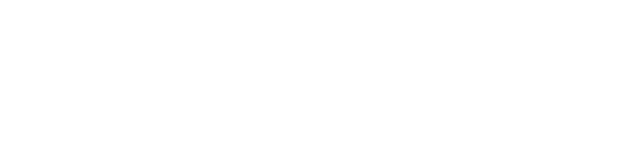
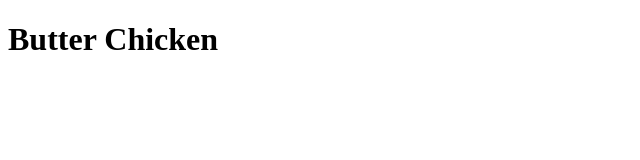
Before and after one commit to sncdez32/snc-recipes, a plain HTML site: page recipes/butter_chicken.html in a window 1280 px wide. Shown: the whole page, without its empty margins (0-640 px from the left). Drawn offline with Linux system fonts and the light colour scheme.

Commit message:
Put page title

```diff
--- a/recipes/butter_chicken.html
+++ b/recipes/butter_chicken.html
@@ -5,5 +5,7 @@
     <meta name="viewport" content="width=device-width, initial-scale=1.0" />
     <title>Butter Chicken</title>
   </head>
-  <body></body>
+  <body>
+    <h1>Butter Chicken</h1>
+  </body>
 </html>
```
